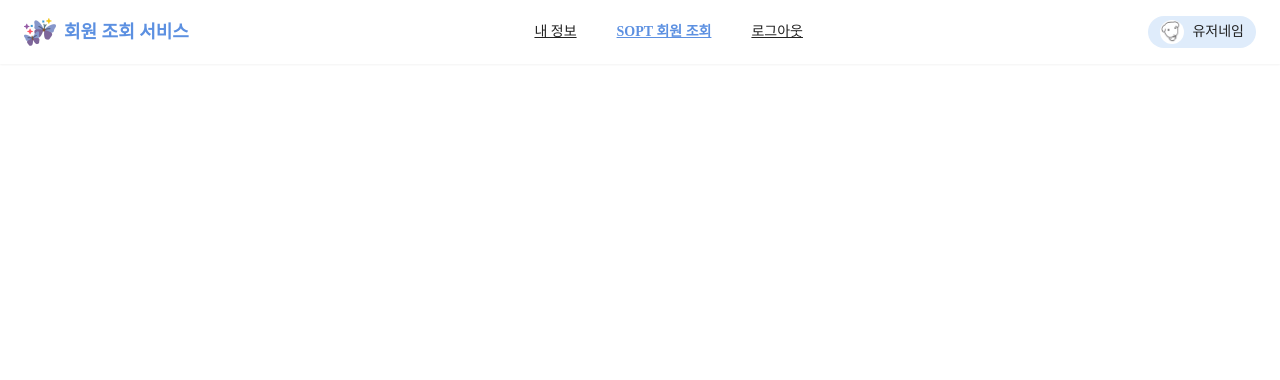
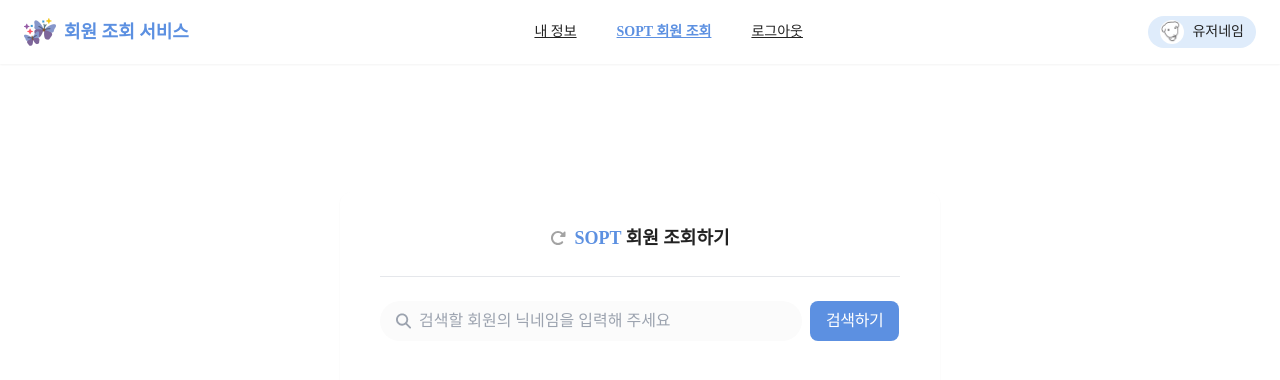
Before and after one commit to AT-SOPT-WEB/SoeunYoon, a React (Vite) app in the folder week4-assignment/: page /mypage/search in a window 1280 px wide. Shown: the top 380 px of the page. Built offline with nearby package versions, Linux system fonts and the light colour scheme; a web font is replaced by a local one.

Commit message:
feat: 검색 페이지 기본 구조

```diff
--- a/week4-assignment/src/components/button/SearchButton.tsx
+++ b/week4-assignment/src/components/button/SearchButton.tsx
@@ -13,7 +13,7 @@
 }
 
 export default function SearchButton({
-  name = '검색',
+  name = '검색하기',
   onClick,
   className = '',
   type = 'button',
--- a/week4-assignment/src/components/common/SearchBar.tsx
+++ b/week4-assignment/src/components/common/SearchBar.tsx
@@ -38,7 +38,7 @@
     return (
       <label
         htmlFor={name}
-        className={`flex items-center justify-between rounded-full bg-white hover:text-black hover:outline hover:outline-1 hover:outline-gray-300 ${width} ${height} px-4 ${
+        className={`flex items-center justify-between rounded-full bg-lightGray hover:text-black hover:outline hover:outline-1 hover:outline-gray-300 ${width} ${height} px-4 ${
           !isFocus ? 'text-gray-400' : ''
         }`}
       >
--- a/week4-assignment/src/components/login/AuthLayout.tsx
+++ b/week4-assignment/src/components/login/AuthLayout.tsx
@@ -12,7 +12,7 @@
   optionalText,
 }: AuthLayoutProps) {
   return (
-    <div className="w-screen h-screen bg-indigo-50 flex items-center justify-center">
+    <div className="w-screen h-screen bg-bg flex items-center justify-center">
       <div className="w-96 bg-white bg-opacity-70 rounded-md shadow-[0px_3px_14px_rgba(85,128,20,0.2)] outline outline-[0.7px] outline-white p-8">
         <div className="text-center mb-12">
           <h1 className="text-2xl font-semibold mb-2">
--- a/week4-assignment/src/layouts/Layout.tsx
+++ b/week4-assignment/src/layouts/Layout.tsx
@@ -10,7 +10,7 @@
 
 export default function Layout({ children }: LayoutProps) {
   return (
-    <div className="mx-auto flex min-h-screen w-full flex-col bg-white">
+    <div className="mx-auto flex min-h-screen bg-bg w-full flex-col bg-white">
       <Header />
       <div className="flex-1 pt-[72px]">{children || <Outlet />}</div>
     </div>
--- a/week4-assignment/src/pages/Search.tsx
+++ b/week4-assignment/src/pages/Search.tsx
@@ -1,7 +1,51 @@
+import { FaRotateRight } from 'react-icons/fa6';
+import SearchBar from '../components/common/SearchBar';
+import SearchButton from '../components/button/SearchButton';
+import { useRef, useState } from 'react';
+
 export default function Search() {
-    return (
-      <div>
+  const [keyword, setKeyword] = useState('');
+  const inputRef = useRef<HTMLInputElement>(null);
 
+  const handleSearch = () => {
+    if (keyword.trim()) {
+      console.log('검색어:', keyword);
+    }
+  };
+
+  //TODO: handleReset 로직 수정
+  const handleReset = () => {
+    setKeyword('');
+    inputRef.current?.focus();
+  };
+
+  return (
+    <div className="w-full h-full pt-[120px] flex justify-center">
+      <div className="w-[600px] bg-white rounded-xl shadow-sm px-10 py-8">
+        <div className="flex items-center justify-center gap-2 mb-6">
+          <FaRotateRight className="text-darkGray hover:text-darkGray-hover active:text-darkGray-active cursor-pointer" />
+          <h2 className="text-lg font-semibold">
+            <span className="text-darkSky">SOPT</span> <span className='text-black'>회원 조회하기</span>
+          </h2>
+        </div>
+
+        <hr className="border-gray-200 mb-6" />
+
+        <div className="flex items-center gap-2">
+          <SearchBar
+            ref={inputRef}
+            name="nickname"
+            placeholder="검색할 회원의 닉네임을 입력해 주세요"
+            value={keyword}
+            onChange={(e) => setKeyword(e.target.value)}
+            onEnter={handleSearch}
+          />
+          <SearchButton onClick={handleSearch} />
+        </div>
+
+        <div className="mt-8 min-h-[200px]">
+        </div>
       </div>
-    );
-  }
+    </div>
+  );
+}
--- a/week4-assignment/tailwind.config.js
+++ b/week4-assignment/tailwind.config.js
@@ -4,7 +4,7 @@
   theme: {
     extend: {
       colors: {
-        bg: '#f5f5f7',
+        bg: '#EDF4FF',
         black: '#222222',
 
         // 회색조
```
